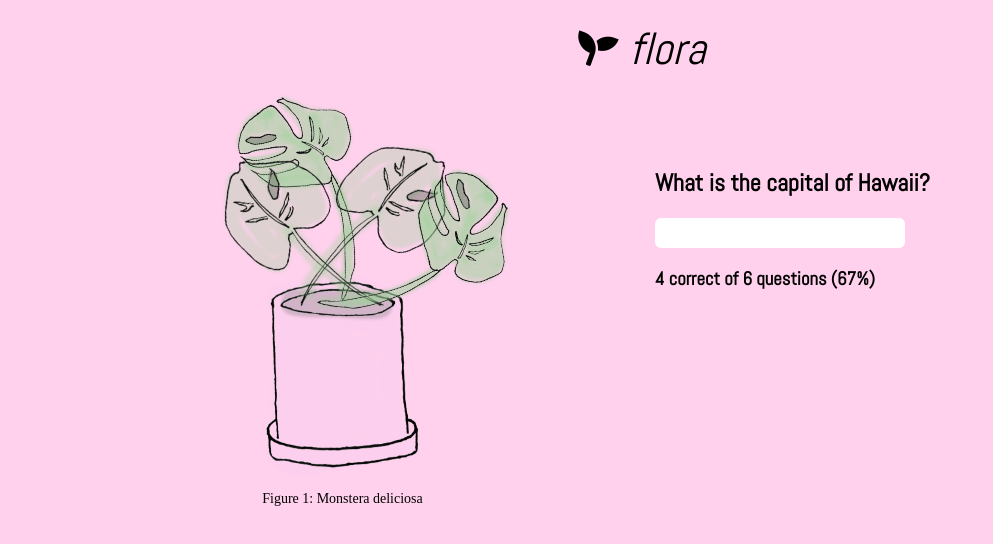
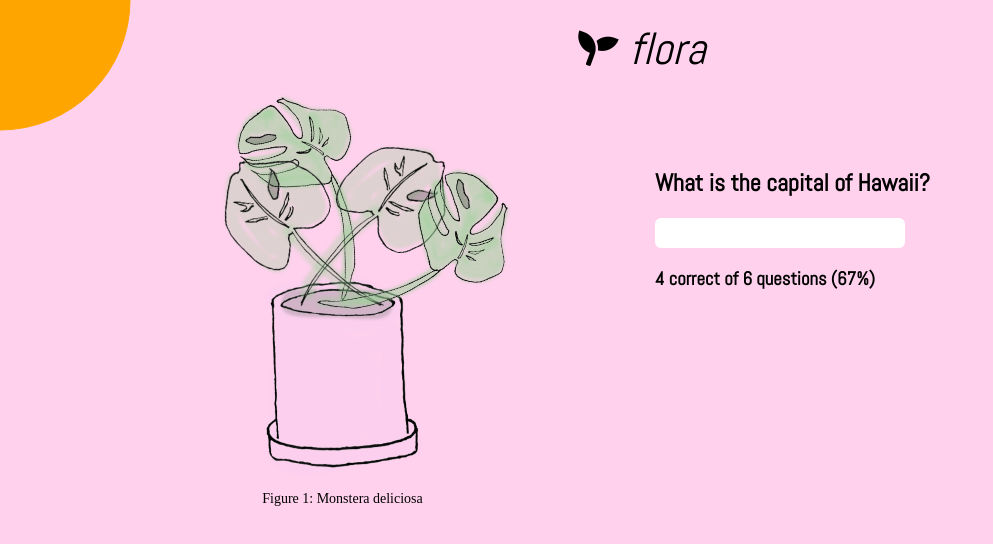
Before and after one commit to amandayhuang/flora, a website built with webpack: page index.html in a window 1280 px wide. Shown: the whole page, without its empty margins (0-993 px from the left). Built offline with nearby package versions, Linux system fonts and the light colour scheme.

```diff
--- a/index.html
+++ b/index.html
@@ -47,7 +47,7 @@
                 </div>
                 <div class="form">
                     <form>
-                        <input type="text">
+                        <input type="text" id='answer'>
                     </form>
                 </div>
                 <div class="score">
--- a/src/index.js
+++ b/src/index.js
@@ -8,8 +8,10 @@
 canvas.width = window.innerWidth;
 const c = canvas.getContext('2d');
 
+
 let drops = makeDrops();
 makeRain(drops);
+
 
 
 function makeDrops(){
@@ -28,6 +30,12 @@
 function makeRain(){
     c.clearRect(0, 0, canvas.width, canvas.height);
     requestAnimationFrame(makeRain);
+    c.beginPath();
+    c.arc(0, 0, 130, 0, Math.PI * 2, false);
+    c.strokeStyle = 'orange';
+    c.fillStyle = 'orange';
+    c.stroke();
+    c.fill();
     for (let i = 0; i < drops.length; i++) {
         const drop = drops[i];
         drop.update();
--- a/src/styles/index.scss
+++ b/src/styles/index.scss
@@ -141,5 +141,10 @@
 }
 
 .drop{
+    z-index: 30;
+}
 
+
+canvas{
+    /* z-index: 30; */
 }
```
